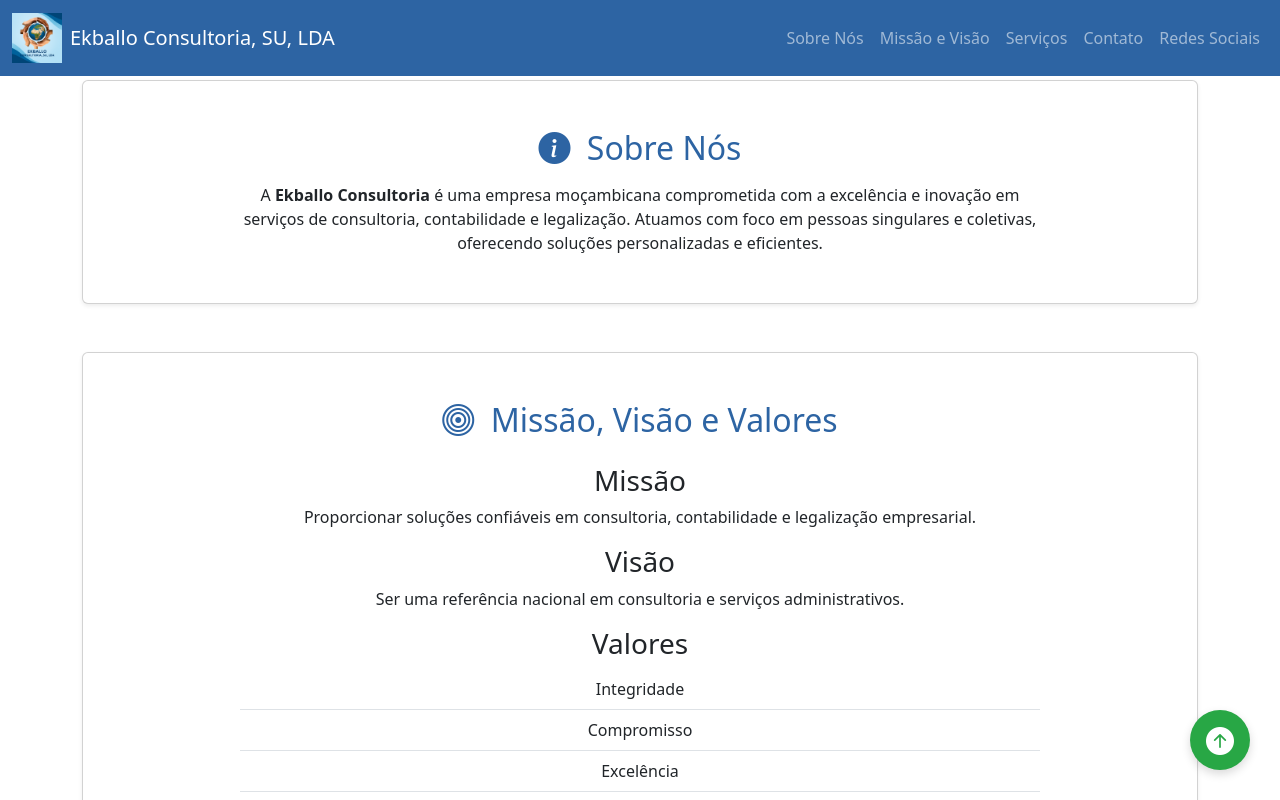
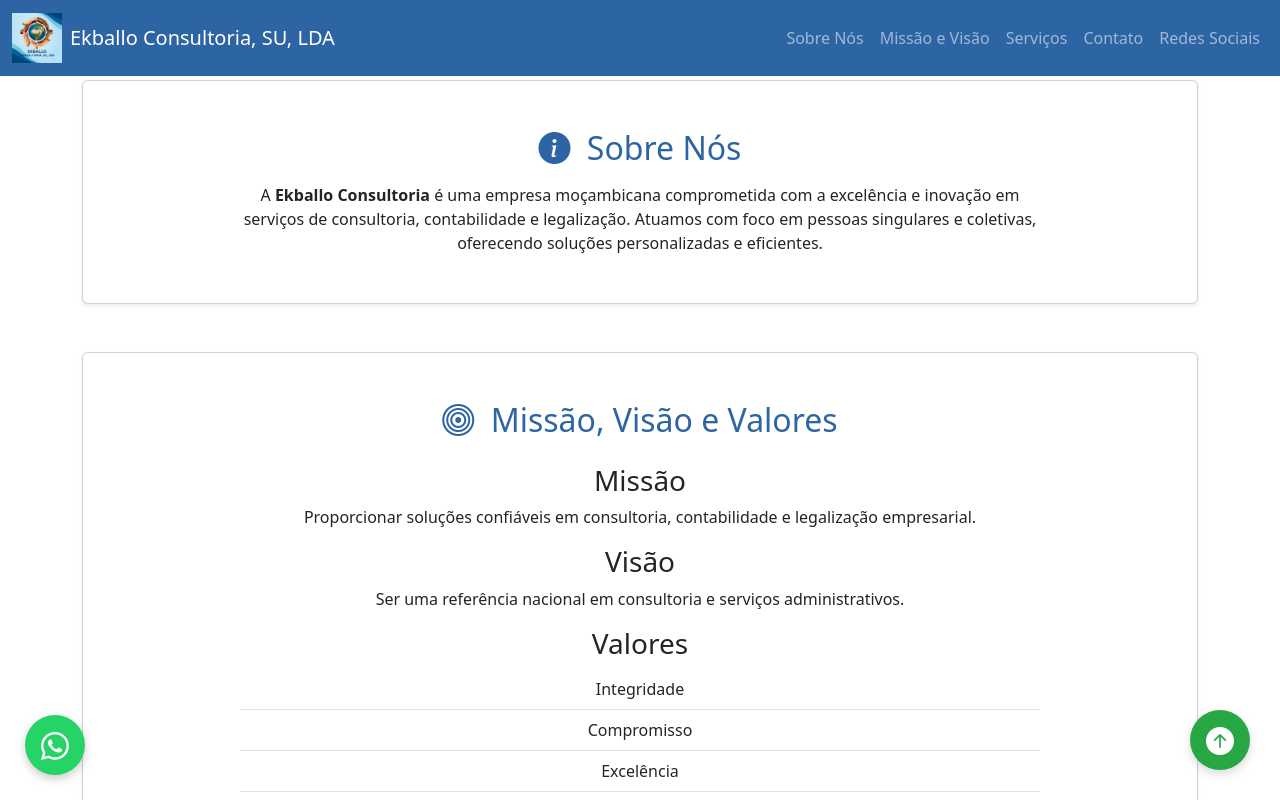
Before and after one commit to ialuj/ekballo-website, a Vue app: page / in a window 1280 px wide. Built offline with nearby package versions, Linux system fonts and the light colour scheme.

Commit message:
Configurations deploy

```diff
--- a/index.html
+++ b/index.html
@@ -12,6 +12,15 @@
   </head>
   <body>
     <div id="app"></div>
+    <!-- Botão WhatsApp flutuante à esquerda -->
+    <a
+      href="https://wa.me/258840000000?text=Olá!%20Gostaria%20de%20saber%20mais%20sobre%20os%20serviços%20da%20Ekballo."
+      class="whatsapp-float"
+      target="_blank"
+      title="Fale conosco no WhatsApp"
+    >
+      <i class="bi bi-whatsapp"></i>
+    </a>
     <script type="module" src="/src/main.ts"></script>
   </body>
 </html>
--- a/src/style.css
+++ b/src/style.css
@@ -99,3 +99,27 @@ section {
   box-shadow: 0 0 20px rgba(0, 0, 0, 0.1);
   z-index: 1;
 }
+
+.whatsapp-float {
+  position: fixed;
+  bottom: 25px;
+  left: 25px; /* AGORA À ESQUERDA */
+  background-color: #25d366;
+  color: white;
+  font-size: 28px;
+  width: 60px;
+  height: 60px;
+  border-radius: 50%;
+  text-align: center;
+  display: flex;
+  align-items: center;
+  justify-content: center;
+  z-index: 9999;
+  box-shadow: 0 4px 10px rgba(0, 0, 0, 0.2);
+  transition: transform 0.2s;
+}
+
+.whatsapp-float:hover {
+  transform: scale(1.1);
+  background-color: #1ebc59;
+}
```
